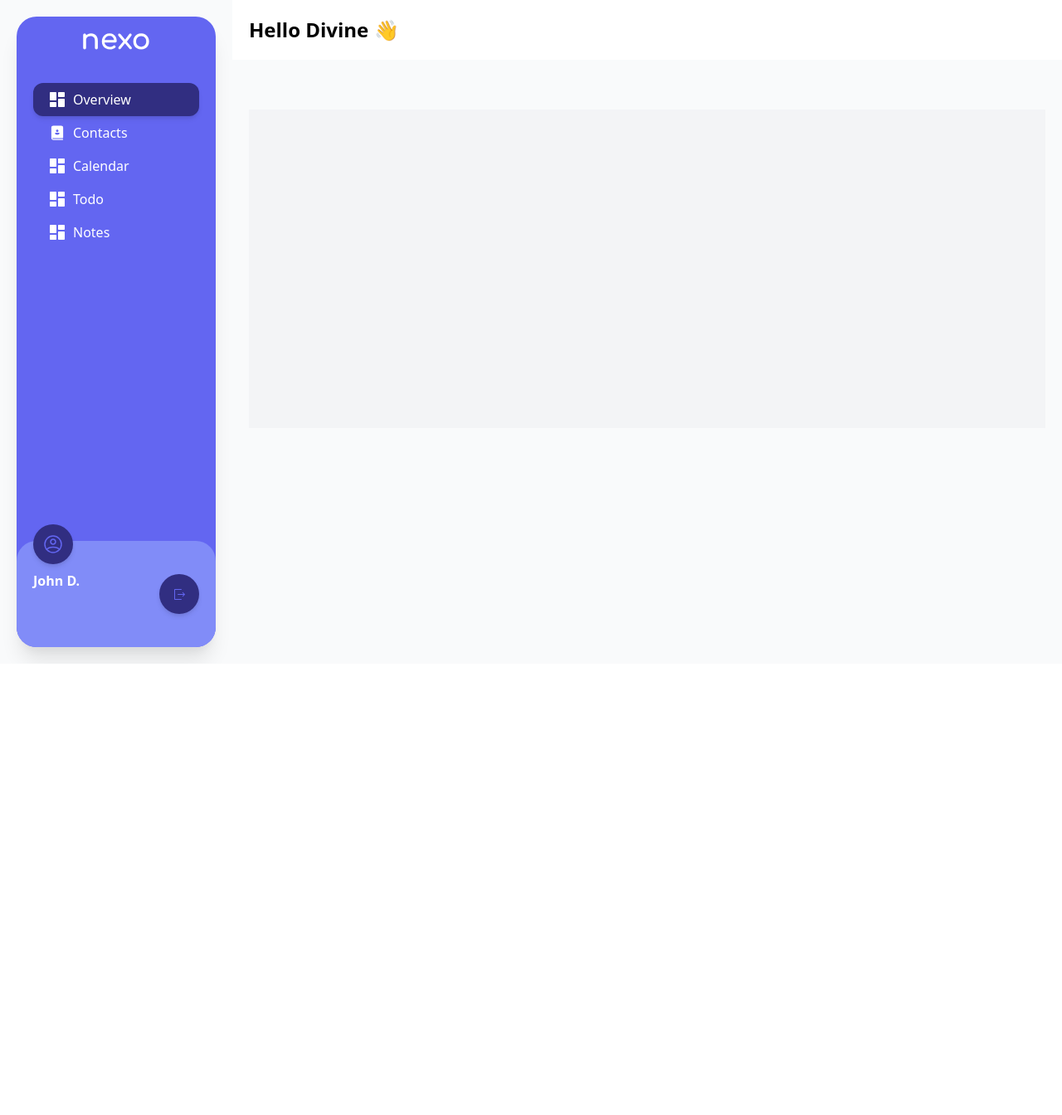
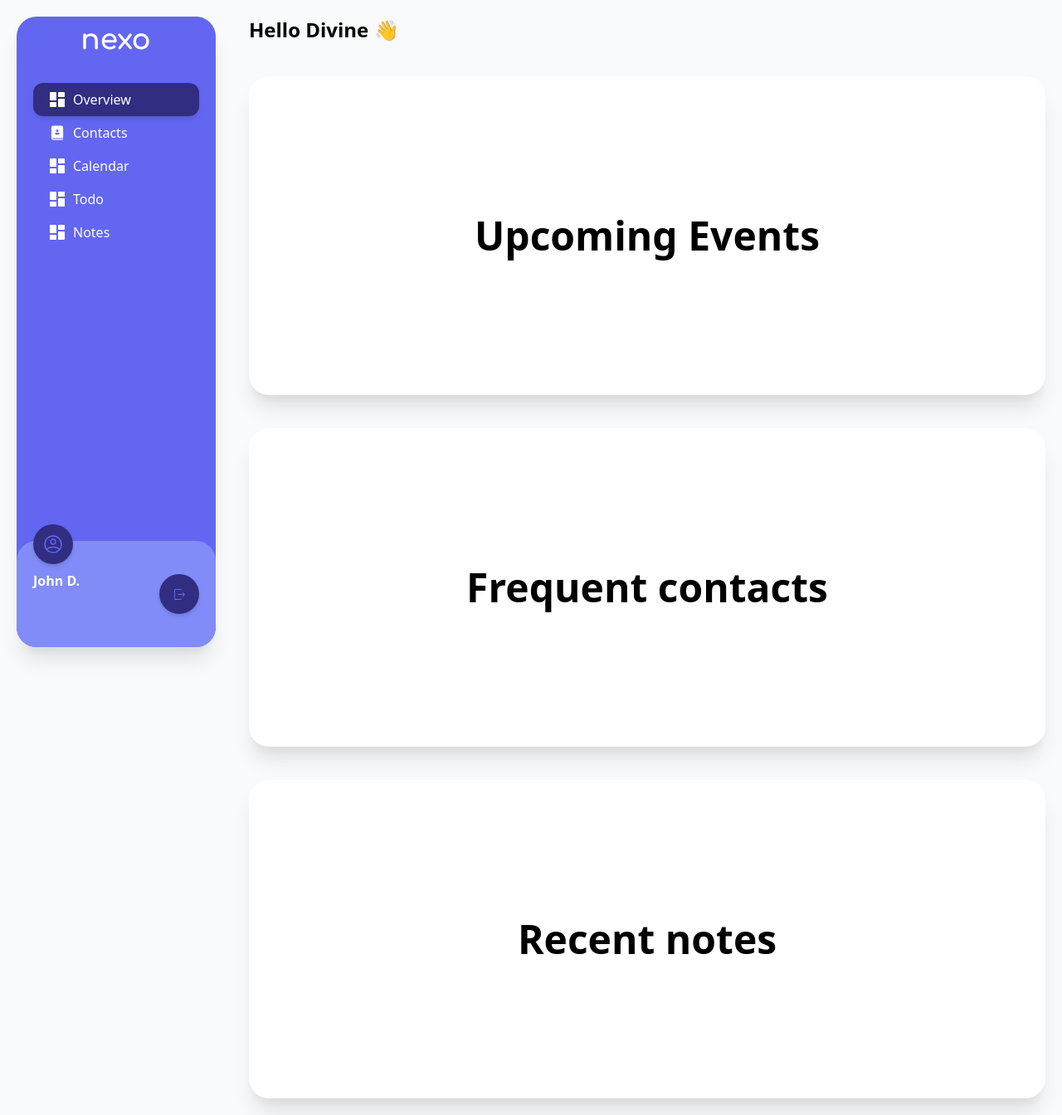
Before and after one commit to dpkreativ/nexo, a Next.js app: page /dashboard in a window 1280 px wide. Shown: the whole page at 83% size. Before the commit the page ends 800 px from the top, so only its background shows below. Built offline with nearby package versions, Linux system fonts and the light colour scheme.

Commit message:
add elements to dashboard page

```diff
--- a/components/DashboardPage.js
+++ b/components/DashboardPage.js
@@ -4,15 +4,23 @@ import Sidebar from "./General/Sidebar";
 const DashboardPage = () => {
   return (
     <div className="flex">
-      <div className="h-screen p-5 sticky top-0">
+      <div className="h-screen p-5 sticky top-0 bg-gray-50">
         <Sidebar overview />
       </div>
       <main className="w-full relative">
-        <div className="mb-10 sticky top-0 p-5 bg-white">
+        <div className="sticky top-0 p-5 bg-gray-50">
           <h1 className="font-bold text-2xl">Hello Divine 👋</h1>
         </div>
-        <section className="p-5">
-          <div className="bg-gray-100 w-full h-96"></div>
+        <section className="p-5 bg-gray-50 flex flex-col space-y-10">
+          <div className="bg-white shadow-xl w-full h-96 rounded-3xl flex items-center justify-center">
+            <h2 className="font-bold text-5xl">Upcoming Events</h2>
+          </div>
+          <div className="bg-white shadow-xl w-full h-96 rounded-3xl flex items-center justify-center">
+            <h2 className="font-bold text-5xl">Frequent contacts</h2>
+          </div>
+          <div className="bg-white shadow-xl w-full h-96 rounded-3xl flex items-center justify-center">
+            <h2 className="font-bold text-5xl">Recent notes</h2>
+          </div>
         </section>
       </main>
     </div>
```
